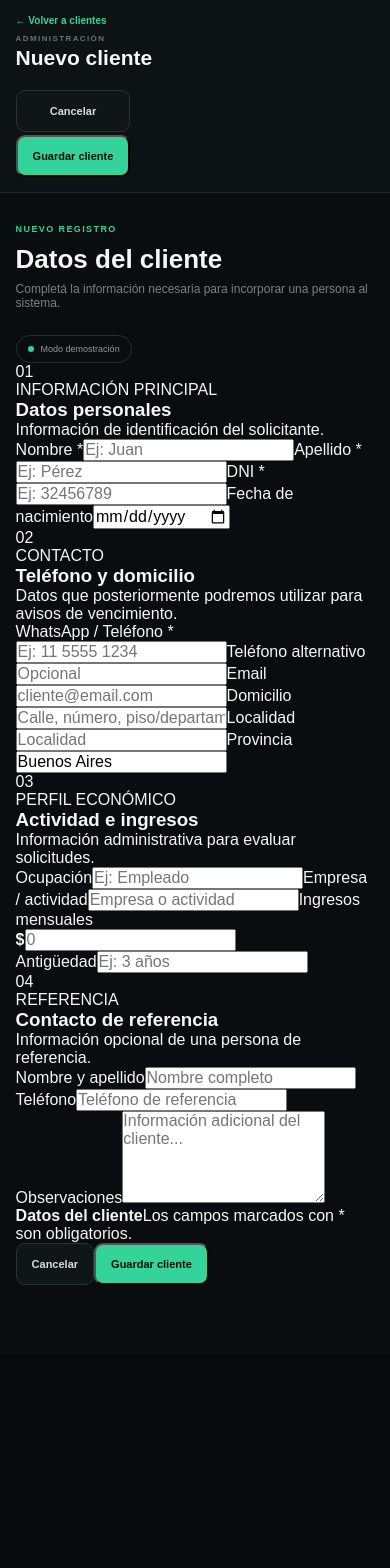
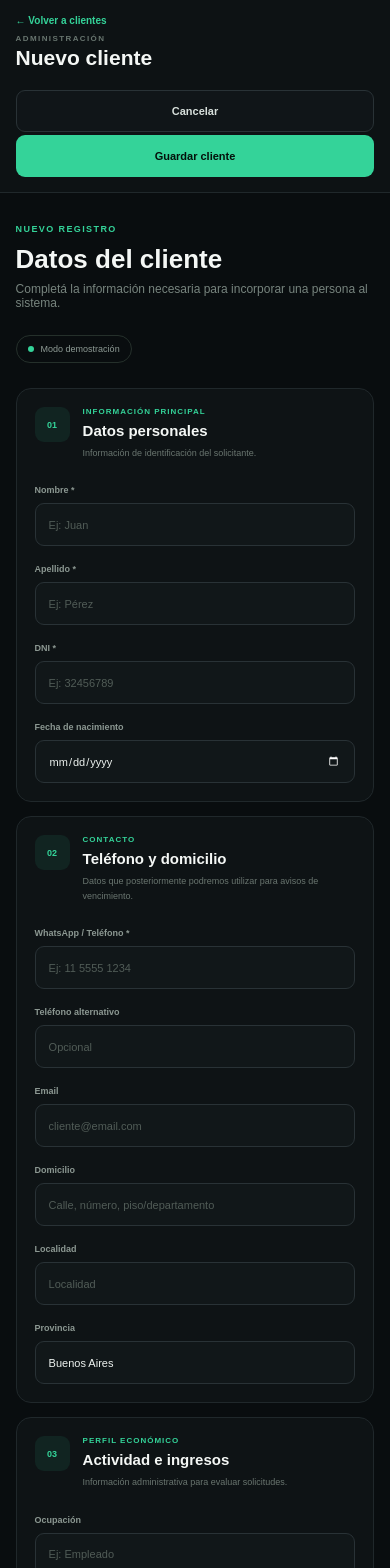
Before and after one commit to benjaminovelar9-source/xco-creditos-demo, a Next.js app: page /admin/clientes/nuevo in a window 390 px wide. Shown: the top 1568 px of the page. Before the commit the page ends 1355 px from the top, so only its background shows below. Built offline with nearby package versions, Linux system fonts and the light colour scheme.

Commit message:
Add styles for form layout and responsiveness

```diff
--- a/app/globals.css
+++ b/app/globals.css
@@ -1847,3 +1847,323 @@ textarea {
     font-size: 23px;
   }
 }
+/* =========================================================
+   XCO - FORMULARIOS
+========================================================= */
+
+.form-top-actions {
+  display: flex !important;
+  flex-direction: row !important;
+  gap: 9px;
+}
+
+.form-top-actions button {
+  border: 0;
+  cursor: pointer;
+}
+
+.client-form {
+  margin-top: 25px;
+  display: flex;
+  flex-direction: column;
+  gap: 14px;
+}
+
+.form-section {
+  padding: 25px;
+  display: grid;
+  grid-template-columns: 250px 1fr;
+  gap: 35px;
+
+  border: 1px solid #20282b;
+  border-radius: 15px;
+  background: #0e1315;
+}
+
+.form-section-title {
+  display: flex;
+  align-items: flex-start;
+  gap: 13px;
+}
+
+.section-number {
+  width: 35px;
+  height: 35px;
+  flex-shrink: 0;
+
+  display: grid;
+  place-items: center;
+
+  border-radius: 9px;
+  background: rgba(52, 211, 153, 0.09);
+  color: #34d399;
+
+  font-size: 9px;
+  font-weight: 800;
+}
+
+.form-section-title > div:last-child {
+  display: flex;
+  flex-direction: column;
+}
+
+.form-section-title span {
+  color: #34d399;
+  font-size: 8px;
+  font-weight: 800;
+  letter-spacing: 1px;
+}
+
+.form-section-title h3 {
+  margin-top: 6px;
+  font-size: 15px;
+}
+
+.form-section-title p {
+  margin-top: 7px;
+  max-width: 190px;
+
+  color: #69756f;
+  font-size: 9px;
+  line-height: 1.6;
+}
+
+/* CAMPOS */
+
+.form-grid {
+  display: grid;
+  grid-template-columns: 1fr 1fr;
+  gap: 18px;
+}
+
+.form-grid label {
+  display: flex;
+  flex-direction: column;
+  gap: 8px;
+}
+
+.form-grid label > span {
+  color: #8c9892;
+  font-size: 9px;
+  font-weight: 700;
+}
+
+.form-grid input,
+.form-grid textarea,
+.form-grid select {
+  width: 100%;
+  min-height: 43px;
+  padding: 0 13px;
+
+  outline: none;
+
+  border: 1px solid #293236;
+  border-radius: 9px;
+
+  background: #111719;
+  color: #eef3f0;
+
+  font-size: 11px;
+
+  transition:
+    border-color 0.2s,
+    box-shadow 0.2s;
+}
+
+.form-grid textarea {
+  min-height: 110px;
+  padding: 13px;
+  resize: vertical;
+}
+
+.form-grid input::placeholder,
+.form-grid textarea::placeholder {
+  color: #515c57;
+}
+
+.form-grid input:focus,
+.form-grid textarea:focus,
+.form-grid select:focus {
+  border-color: #34d399;
+  box-shadow: 0 0 0 3px rgba(52, 211, 153, 0.06);
+}
+
+.form-grid input[type="date"] {
+  color-scheme: dark;
+}
+
+.form-wide {
+  grid-column: span 2;
+}
+
+.form-full {
+  grid-column: 1 / -1;
+}
+
+/* IMPORTE */
+
+.money-input {
+  min-height: 43px;
+
+  display: flex;
+  align-items: center;
+
+  border: 1px solid #293236;
+  border-radius: 9px;
+
+  background: #111719;
+  overflow: hidden;
+}
+
+.money-input:focus-within {
+  border-color: #34d399;
+  box-shadow: 0 0 0 3px rgba(52, 211, 153, 0.06);
+}
+
+.money-input b {
+  height: 43px;
+  width: 42px;
+
+  display: grid;
+  place-items: center;
+
+  border-right: 1px solid #293236;
+
+  color: #34d399;
+  font-size: 12px;
+}
+
+.money-input input {
+  border: 0 !important;
+  border-radius: 0 !important;
+  box-shadow: none !important;
+}
+
+/* MENSAJES */
+
+.form-message {
+  margin-top: 20px;
+  padding: 14px 17px;
+
+  display: flex;
+  flex-direction: column;
+  gap: 5px;
+
+  border-radius: 10px;
+}
+
+.form-message strong {
+  font-size: 11px;
+}
+
+.form-message span {
+  font-size: 9px;
+  line-height: 1.5;
+}
+
+.form-message.error {
+  border: 1px solid rgba(255, 121, 121, 0.25);
+  background: rgba(255, 121, 121, 0.06);
+  color: #ff9292;
+}
+
+.form-message.success {
+  border: 1px solid rgba(52, 211, 153, 0.25);
+  background: rgba(52, 211, 153, 0.06);
+  color: #55dca7;
+}
+
+/* FINAL FORMULARIO */
+
+.form-bottom {
+  padding: 20px 0;
+
+  display: flex;
+  align-items: center;
+  justify-content: space-between;
+  gap: 20px;
+}
+
+.form-bottom > div:first-child {
+  display: flex;
+  flex-direction: column;
+  gap: 5px;
+}
+
+.form-bottom > div:first-child strong {
+  font-size: 10px;
+}
+
+.form-bottom > div:first-child span {
+  color: #69756f;
+  font-size: 8px;
+}
+
+.form-bottom > div:last-child {
+  display: flex;
+  gap: 9px;
+}
+
+.form-bottom button {
+  border: 0;
+  cursor: pointer;
+}
+
+.form-bottom button:disabled,
+.form-top-actions button:disabled {
+  opacity: 0.55;
+  cursor: not-allowed;
+}
+
+/* =========================================================
+   RESPONSIVE FORMULARIOS
+========================================================= */
+
+@media (max-width: 900px) {
+  .form-section {
+    grid-template-columns: 1fr;
+    gap: 25px;
+  }
+
+  .form-section-title p {
+    max-width: 450px;
+  }
+}
+
+@media (max-width: 600px) {
+  .form-top-actions {
+    width: 100%;
+    display: grid !important;
+    grid-template-columns: 1fr 1fr;
+  }
+
+  .form-section {
+    padding: 18px;
+  }
+
+  .form-grid {
+    grid-template-columns: 1fr;
+  }
+
+  .form-wide,
+  .form-full {
+    grid-column: auto;
+  }
+
+  .form-bottom {
+    align-items: stretch;
+    flex-direction: column;
+  }
+
+  .form-bottom > div:last-child {
+    display: grid;
+    grid-template-columns: 1fr 1fr;
+  }
+}
+
+@media (max-width: 420px) {
+  .form-top-actions,
+  .form-bottom > div:last-child {
+    grid-template-columns: 1fr;
+  }
+}
```
